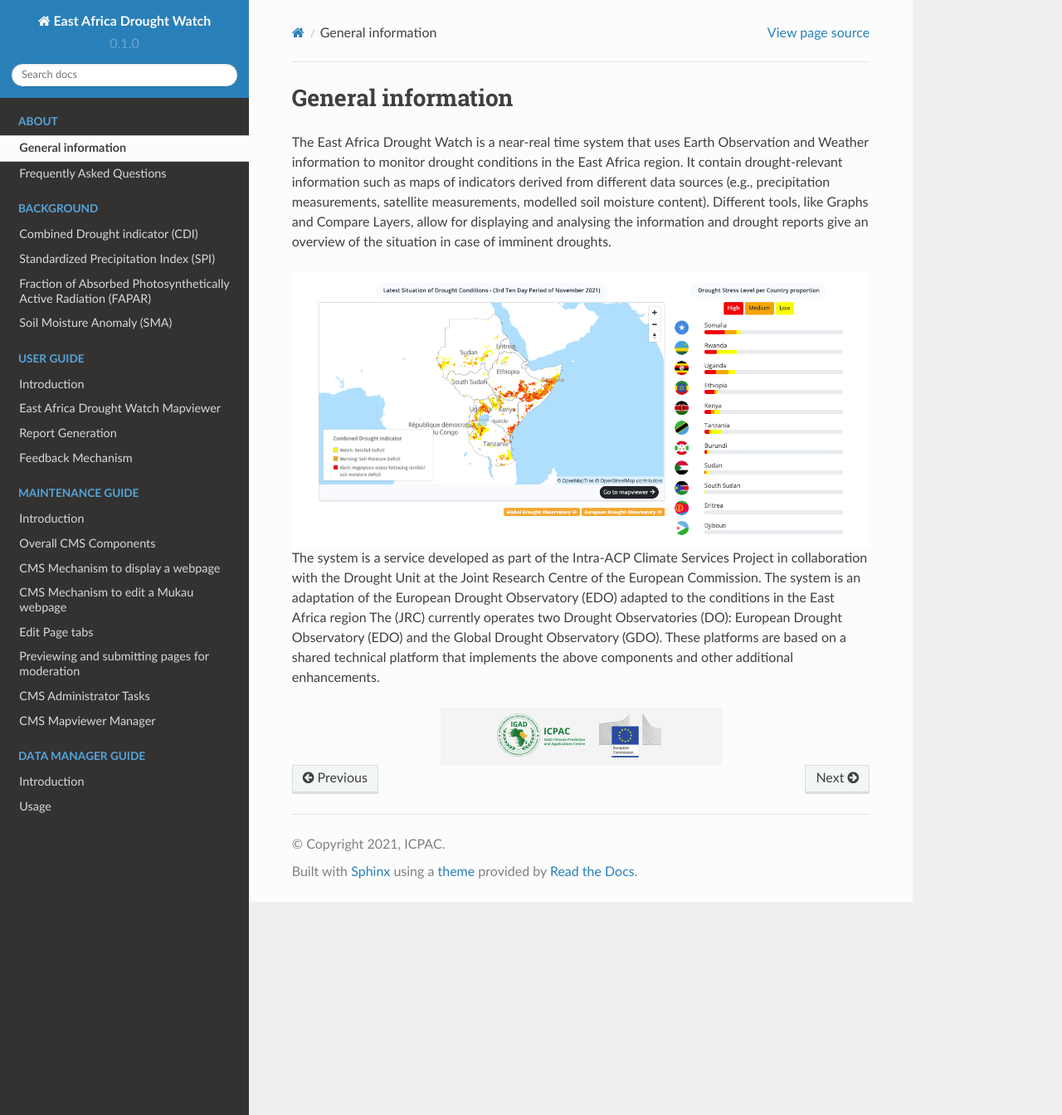
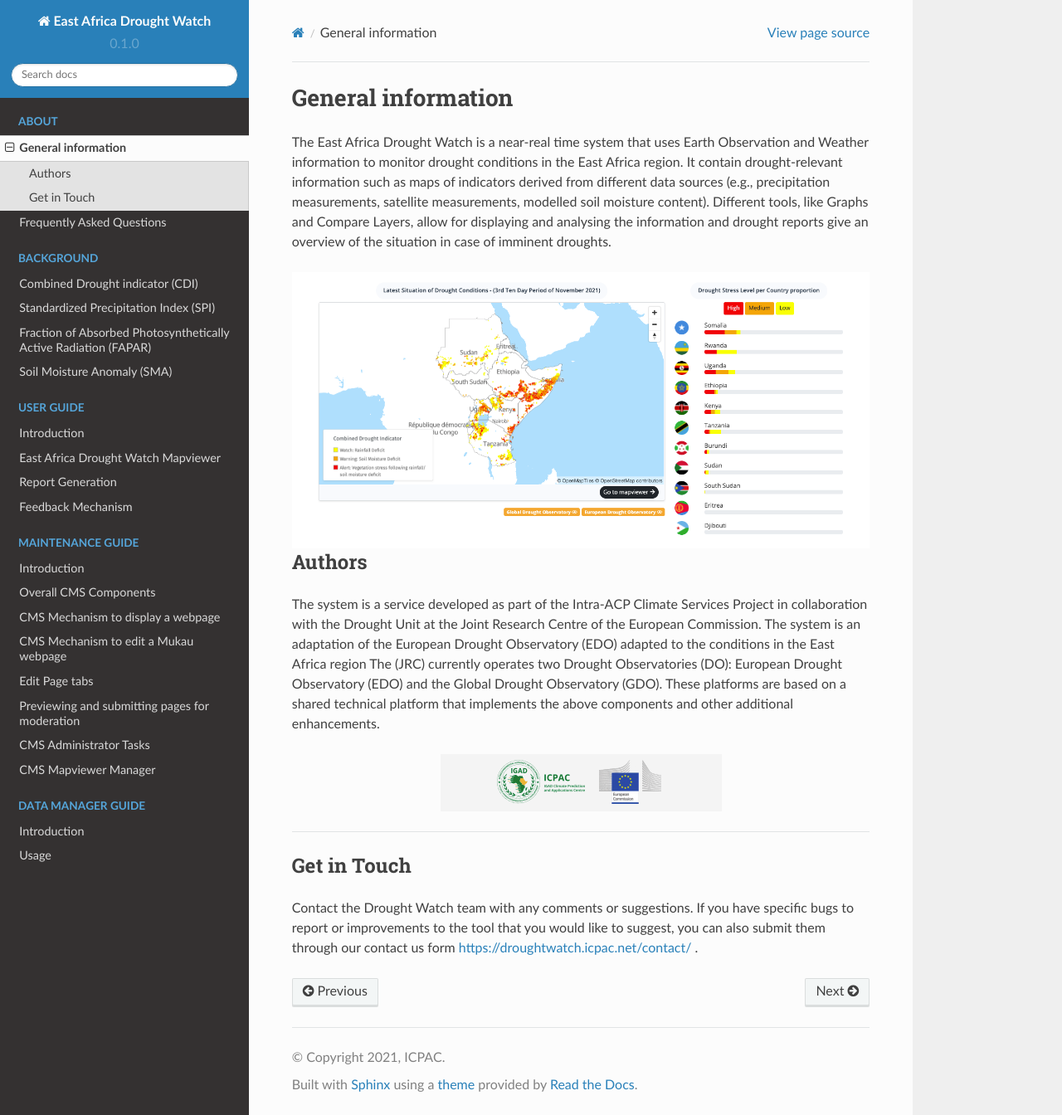
Before and after one commit to icpac-igad/eadw-docs, a Sphinx documentation site: the page built from docs/source/About/general_information.rst, in a window 1280 px wide and 1344 px high. Shown: the whole window at 83% size. Built offline with Sphinx 7.4.7 and the Read the Docs theme 2.0.0, drawn with Linux system fonts in a browser that asks for light colours.

Commit message:
update about

```diff
--- a/docs/source/About/general_information.rst
+++ b/docs/source/About/general_information.rst
@@ -7,7 +7,18 @@ The East Africa Drought Watch is a near-real time system that uses Earth Observa
    :align: center
 
 
+Authors
+_____________________
+
 The system is a service developed as part of the Intra-ACP Climate Services Project in collaboration with the Drought Unit at the Joint Research Centre of the European Commission. The system is an adaptation of the European Drought Observatory (EDO) adapted to the conditions in the East Africa region The (JRC) currently operates two Drought Observatories (DO): European Drought Observatory (EDO) and the Global Drought Observatory (GDO). These platforms are based on a shared technical platform that implements the above components and other additional enhancements.
 
 .. image:: ../_static/about/partners.png
    :align: center
+
+----------
+
+
+Get in Touch
+_____________________
+
+Contact the Drought Watch team with any comments or suggestions. If you have specific bugs to report or improvements to the tool that you would like to suggest, you can also submit them through our contact us form https://droughtwatch.icpac.net/contact/ .
```
